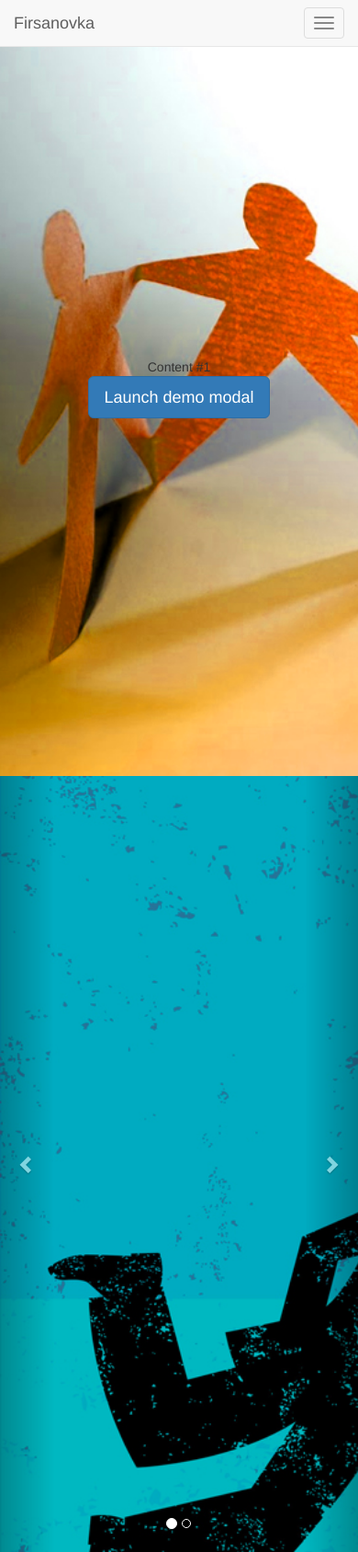
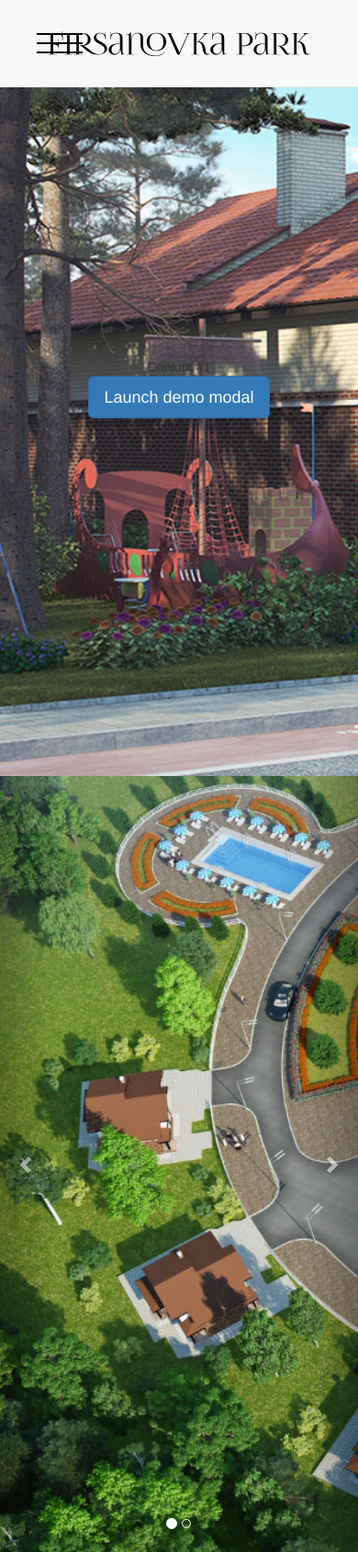
Before and after one commit to asennikov/firsanovkapark, a PHP site: page / in a window 390 px wide. Shown: the whole page at 92% size. Run offline with PHP 8.4, Linux system fonts and the light colour scheme; some libraries are stand-ins or nearby versions.

Commit message:
Markup nav panel
Added svg logo and animated hamburger button

```diff
--- /dev/null
+++ b/css/fonts.css
@@ -0,0 +1,14 @@
+/* Generated by Font Squirrel (http://www.fontsquirrel.com) on April 7, 2015 */
+
+@font-face {
+    font-family: 'lighthaus';
+    src: url('../fonts/Lighthaus-webfont.eot');
+    src: url('../fonts/Lighthaus-webfont.eot?#iefix') format('embedded-opentype'),
+         url('../fonts/Lighthaus-webfont.woff2') format('woff2'),
+         url('../fonts/Lighthaus-webfont.woff') format('woff'),
+         url('../fonts/Lighthaus-webfont.ttf') format('truetype'),
+         url('../fonts/Lighthaus-webfont.svg#lighthausregular') format('svg');
+    font-weight: normal;
+    font-style: normal;
+
+}
--- a/css/main.css
+++ b/css/main.css
@@ -1,3 +1,6 @@
+@import 'fonts.css';
+@import 'nav.css';
+
 /*
  * Base structure
  */
@@ -19,7 +22,7 @@ body {
   background-size: cover;
 }
 .cover-frame-main {
-  background-image: url("../img/cover-sample.jpg");
+  background-image: url("../img/main-cover.jpg");
 }
 .cover-frame-inner {
   display: table-cell;
@@ -43,5 +46,5 @@ body {
   width: 100%;
   height: 100%;
   background-size: cover;
-  background-image: url("../img/cover-sample2.jpg");
+  background-image: url("../img/cover-slide1.jpg");
 }
--- /dev/null
+++ b/css/nav.css
@@ -0,0 +1,66 @@
+.navbar {
+  height: 95px;
+}
+.navbar .navbar-header {
+  float: none;
+}
+.navbar .navbar-header .navbar-brand {
+  font-size: 12pt;
+  font-family: 'lighthaus', sans;
+  position: relative;
+  float: none;
+  display: inline-block;
+  height: 95px;
+  padding: 34px 34px;
+}
+.navbar .navbar-header .navbar-brand>img {
+  height: 27px;
+  display: inline-block;
+}
+
+.navbar .navbar-header .navbar-toggle-button {
+  position: absolute; left: 40px; top: 50%;
+  margin-top: -19px;
+}
+
+.navbar .navbar-header .navbar-toggle-button {
+  cursor: pointer; padding: 18px 50px 20px 0px;
+}
+
+.navbar .navbar-header .navbar-toggle-button span,
+.navbar .navbar-header .navbar-toggle-button span:before,
+.navbar .navbar-header .navbar-toggle-button span:after {
+  cursor: pointer;
+  height: 2px;
+  width: 50px;
+  background: black;
+  position: absolute;
+  display: block;
+  content: '';
+}
+.navbar .navbar-header .navbar-toggle-button span:before {
+  top: -10px;
+}
+.navbar .navbar-header .navbar-toggle-button span:after {
+  top: 10px;
+}
+
+.navbar .navbar-header .navbar-toggle-button span,
+.navbar .navbar-header .navbar-toggle-button span:before,
+.navbar .navbar-header .navbar-toggle-button span:after {
+  transition: all 500ms ease-in-out;
+}
+.navbar .navbar-header .navbar-toggle-button.active span {
+  background-color: transparent;
+}
+
+.navbar .navbar-header .navbar-toggle-button.active span:before,
+.navbar .navbar-header .navbar-toggle-button.active span:after {
+  top: 0;
+}
+.navbar .navbar-header .navbar-toggle-button.active span:before {
+  transform: rotate(45deg);
+}
+.navbar .navbar-header .navbar-toggle-button.active span:after {
+  transform: rotate(-45deg);
+}
--- a/index.html
+++ b/index.html
@@ -23,23 +23,10 @@
     <nav class="navbar navbar-default navbar-fixed-top">
       <div class="container-fluid">
         <div class="navbar-header">
-          <button type="button" class="navbar-toggle collapsed" data-toggle="collapse" data-target="#main-navbar">
-            <span class="icon-bar"></span>
-            <span class="icon-bar"></span>
-            <span class="icon-bar"></span>
-          </button>
-          <a class="navbar-brand" href="#">Firsanovka</a>
-        </div>
-
-        <div class="collapse navbar-collapse" id="main-navbar">
-          <ul class="nav navbar-nav">
-            <li class="active">
-              <a href="#main">Link #1</a>
-            </li>
-            <li>
-              <a href="#residential">Link #2</a>
-            </li>
-          </ul>
+          <a class="navbar-toggle-button" href="#"><span></span></a>
+          <a class="navbar-brand" href="#">
+            <img src="img/svg/logo.svg" alt="Firsanovka Park" />
+          </a>
         </div>
       </div>
     </nav>
--- a/js/main.js
+++ b/js/main.js
@@ -1 +1,5 @@
-// Put your custom js here
+$(document).ready(function(){
+  $('.navbar-toggle-button').click(function() {
+    $(this).toggleClass('active');
+  });
+});
```
Also changed, not shown: fonts/Lighthaus-webfont.ttf (added), fonts/Lighthaus-webfont.woff (added), fonts/Lighthaus-webfont.woff2 (added), img/cover-sample.jpg (deleted), img/cover-sample2.jpg (deleted), img/cover-slide1.jpg (added), img/cover-slide2.jpg (added), img/cover-slide3.jpg (added), img/cover-slide4.jpg (added), img/main-cover.jpg (added), img/svg/logo.svg (added), 2 other files.
